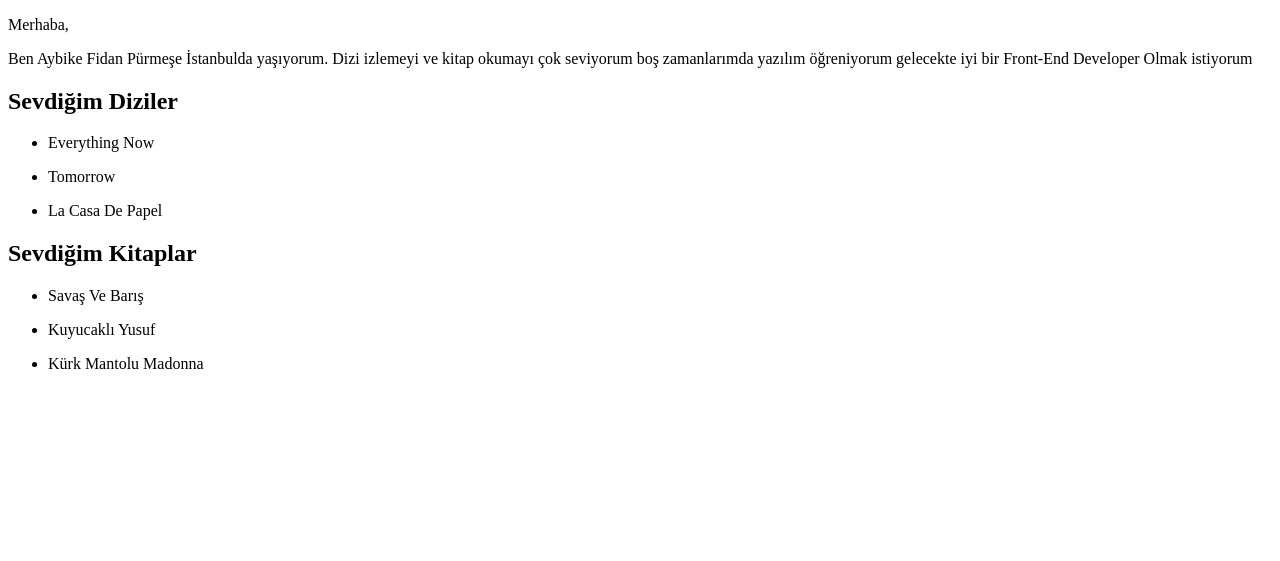
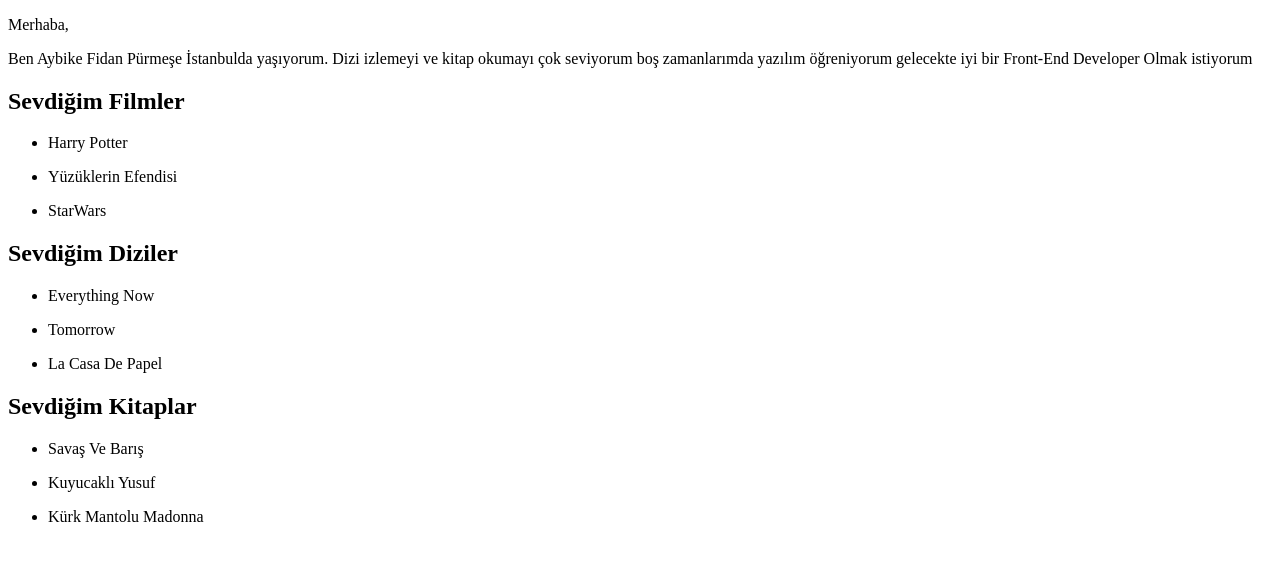
Before and after one commit to aybikepurmese/Odev-1, a plain HTML site: page index.html in a window 1280 px wide. Shown: the part 105-666 px from the top of the page. Drawn offline with Linux system fonts and the light colour scheme.

Commit message:
Update index.html

```diff
--- a/index.html
+++ b/index.html
@@ -20,6 +20,22 @@
     <p>Ben Aybike Fidan Pürmeşe İstanbulda yaşıyorum. Dizi izlemeyi ve kitap okumayı çok seviyorum boş zamanlarımda yazılım öğreniyorum gelecekte iyi bir
         Front-End Developer Olmak istiyorum</p>
     <!-- Hakkımda Yazısı Biter -->
+
+
+    <!-- Sevdiğim Film Kısmı -->
+    <h2>Sevdiğim Filmler</h2>
+    <ul>
+        <li>
+            <p>Harry Potter</p>
+        </li>
+        <li>
+            <p>Yüzüklerin Efendisi</p>
+        </li>
+        <li>
+            <p>StarWars</p>
+        </li>
+    </ul>
+    <!-- Sevdiğim Film Kısmı Biter -->
 
     <!-- Sevdiğim Diziler Kısmı -->
     <h2>Sevdiğim Diziler</h2>
```
